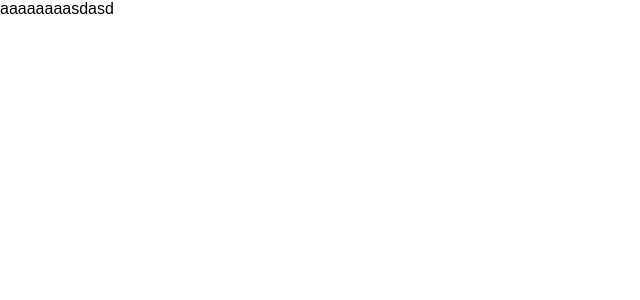
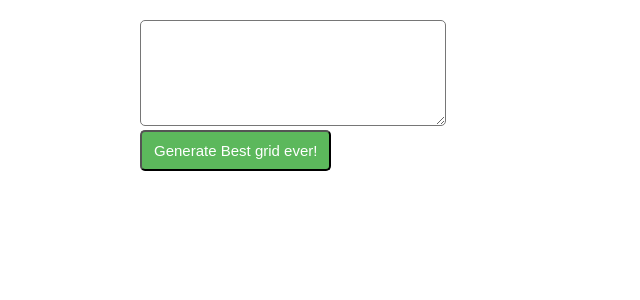
Before and after one commit to Skrpk/table-test, a React (Create React App) app: page / in a window 1280 px wide. Shown: the top 300 px of the page, without its empty margins (0-640 px from the left). Built offline with nearby package versions, Linux system fonts and the light colour scheme.

Commit message:
Grid component

```diff
--- a/package.json
+++ b/package.json
@@ -5,6 +5,7 @@
   "dependencies": {
     "eslint-config-airbnb": "^16.1.0",
     "immutable": "^3.8.2",
+    "prop-types": "^15.6.0",
     "react": "^16.1.1",
     "react-dom": "^16.1.1",
     "react-redux": "^5.0.6",
--- /dev/null
+++ b/src/modules/GridController/gridControllerReducer.js
@@ -0,0 +1,19 @@
+import { Map } from 'immutable';
+import constants from './gridControllerConstants';
+
+const initialState = Map({
+  showGrid: false,
+});
+
+const gridControllerReducer = (state = initialState, action) => {
+  switch (action.type) {
+    case constants.GENERATE_TABLE: {
+      return state.set('showGrid', true);
+    }
+    default:
+      return state;
+  }
+};
+
+
+export default gridControllerReducer;
--- a/src/modules/Main/Main.js
+++ b/src/modules/Main/Main.js
@@ -1,11 +1,10 @@
 import React from 'react';
+import GridController from '../GridController';
 
 class Main extends React.Component {
   render() {
     return (
-      <div>
-          aaaaaaaasdasd
-      </div>
+      <GridController />
     );
   }
 }
--- a/src/reducers.js
+++ b/src/reducers.js
@@ -1,7 +1,9 @@
 import { combineReducers } from 'redux';
 
-import * as main from './modules/Main/mainReducer';
+import main from './modules/Main/mainReducer';
+import gridController from './modules/GridController/gridControllerReducer';
 
 export default combineReducers({
   main,
+  gridController,
 });
--- /dev/null
+++ b/src/shared/components/Grid/index.js
@@ -0,0 +1,19 @@
+import React from 'react';
+import PropTypes from 'prop-types';
+
+class Grid extends React.Component {
+  render() {
+    return (
+      <table>
+        <tbody>
+          <tr>
+            <td>aaa</td>
+            <td>aaa</td>
+          </tr>
+        </tbody>
+      </table>
+    );
+  }
+}
+
+export default Grid;
--- /dev/null
+++ b/src/shared/components/TextArea/index.js
@@ -0,0 +1,20 @@
+import React from 'react';
+import PropTypes from 'prop-types';
+import './style.css';
+
+const TextArea = props =>
+  (
+    <textarea
+      onChange={props.onChangeInput}
+      className="text-input"
+    >
+      {props.inputData}
+    </textarea>
+  );
+
+TextArea.propTypes = {
+  onChangeInput: PropTypes.func.isRequired,
+  inputData: PropTypes.string.isRequired,
+};
+
+export default TextArea;
--- /dev/null
+++ b/src/shared/components/TextArea/style.css
@@ -0,0 +1,9 @@
+.text-input {
+  border-radius: 5px;
+  width: 300px;
+  height: 100px;
+}
+
+.text-input:focus {
+  border-color: #66afe9;
+}
```
